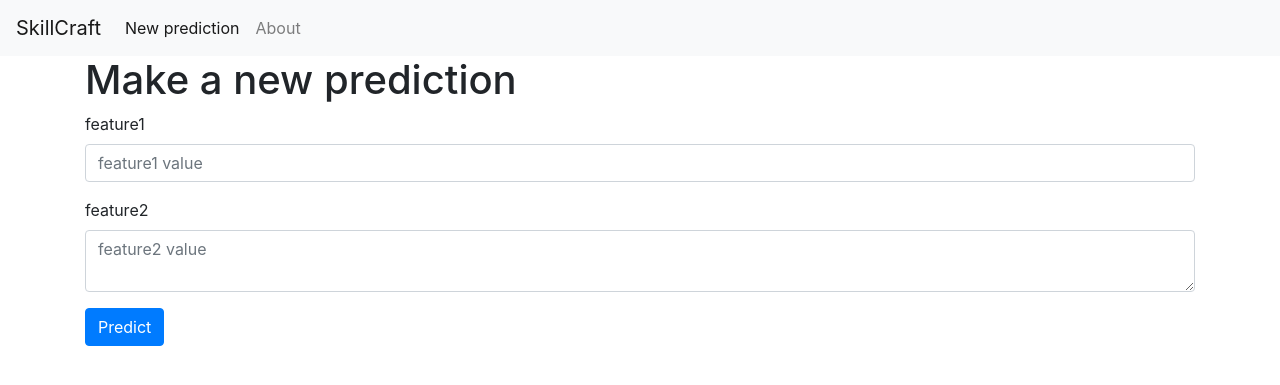
After one commit to TheFlizziard/skillcraft-predictions, a Flask app: page /prediction in a window 1280 px wide. The commit adds this page. Shown: the top 385 px of the page. Run offline with Flask 2, Linux system fonts and the light colour scheme; some libraries are stand-ins or nearby versions.

Commit message:
base of flask api for predictions

```diff
--- a/api/app.py
+++ b/api/app.py
@@ -1,10 +1,7 @@
-from flask import Flask, render_template
+from flask import Flask, render_template, request, flash, url_for, redirect
 
 app = Flask(__name__)
-
-@app.route('/')
-def index():
-    return render_template('index.html')
+app.config['SECRET_KEY'] = 'key'
 
 # To launch the hello world api, do in cmd:
 ## export FLASK_APP=api/app
@@ -12,3 +9,25 @@ def index():
 ## flask run
 ## CTRL+C to stop
 # Go to http://127.0.0.1:5000/
+
+@app.route('/')
+def index():
+    return render_template('index.html')
+
+
+@app.route('/prediction', methods=('GET', 'POST'))
+def prediction():
+    if request.method == 'POST':
+        feature1 = request.form['feature1']
+        feature2 = request.form['feature2']
+
+        if not feature1:
+            flash('feature1 is required !')
+        elif not feature2:
+            flash('feature2 is required !')
+        else:
+            print(f'Title : {feature1}')
+            print(f'Content : {feature2}')
+            return redirect(url_for('index'))
+
+    return render_template('prediction.html')
--- /dev/null
+++ b/api/templates/base.html
@@ -0,0 +1,43 @@
+<!doctype html>
+<html lang="en">
+  <head>
+    <!-- Required meta tags -->
+    <meta charset="utf-8">
+    <meta name="viewport" content="width=device-width, initial-scale=1, shrink-to-fit=no">
+
+    <!-- Bootstrap CSS -->
+    <link rel="stylesheet" href="https://stackpath.bootstrapcdn.com/bootstrap/4.3.1/css/bootstrap.min.css" integrity="sha384-ggOyR0iXCbMQv3Xipma34MD+dH/1fQ784/j6cY/iJTQUOhcWr7x9JvoRxT2MZw1T" crossorigin="anonymous">
+
+    <title>{% block title %} {% endblock %}</title>
+  </head>
+  <body>
+    <nav class="navbar navbar-expand-md navbar-light bg-light">
+        <a class="navbar-brand" href="{{ url_for('index')}}">SkillCraft</a>
+        <button class="navbar-toggler" type="button" data-toggle="collapse" data-target="#navbarNav" aria-controls="navbarNav" aria-expanded="false" aria-label="Toggle navigation">
+            <span class="navbar-toggler-icon"></span>
+        </button>
+        <div class="collapse navbar-collapse" id="navbarNav">
+            <ul class="navbar-nav">
+            <li class="nav-item active">
+                <a class="nav-link" href="{{url_for('prediction')}}">New prediction</a>
+            </li>
+            <li class="nav-item">
+                <a class="nav-link" href="#">About</a>
+            </li>
+            </ul>
+        </div>
+    </nav>
+    <div class="container">
+        {% for message in get_flashed_messages() %}
+        <div class="alert alert-danger">{{ message }}</div>
+        {% endfor %}
+        {% block content %} {% endblock %}
+    </div>
+
+    <!-- Optional JavaScript -->
+    <!-- jQuery first, then Popper.js, then Bootstrap JS -->
+    <script src="https://code.jquery.com/jquery-3.3.1.slim.min.js" integrity="sha384-q8i/X+965DzO0rT7abK41JStQIAqVgRVzpbzo5smXKp4YfRvH+8abtTE1Pi6jizo" crossorigin="anonymous"></script>
+    <script src="https://cdnjs.cloudflare.com/ajax/libs/popper.js/1.14.7/umd/popper.min.js" integrity="sha384-UO2eT0CpHqdSJQ6hJty5KVphtPhzWj9WO1clHTMGa3JDZwrnQq4sF86dIHNDz0W1" crossorigin="anonymous"></script>
+    <script src="https://stackpath.bootstrapcdn.com/bootstrap/4.3.1/js/bootstrap.min.js" integrity="sha384-JjSmVgyd0p3pXB1rRibZUAYoIIy6OrQ6VrjIEaFf/nJGzIxFDsf4x0xIM+B07jRM" crossorigin="anonymous"></script>
+  </body>
+</html>
--- /dev/null
+++ b/api/templates/prediction.html
@@ -0,0 +1,23 @@
+{% extends 'base.html' %}
+
+{% block content %}
+<h1>{% block title %} Make a new prediction {% endblock %}</h1>
+
+<form method="post">
+    <div class="form-group">
+        <label for="feature1">feature1</label>
+        <input type="text" name="feature1"
+               placeholder="feature1 value" class="form-control"
+               value="{{ request.form['feature1'] }}"></input>
+    </div>
+
+    <div class="form-group">
+        <label for="feature2">feature2</label>
+        <textarea name="feature2" placeholder="feature2 value"
+                  class="form-control">{{ request.form['feature2'] }}</textarea>
+    </div>
+    <div class="form-group">
+        <button type="submit" class="btn btn-primary">Predict</button>
+    </div>
+</form>
+{% endblock %}
```
Also changed, not shown: api/templates/index.html (+6 -20 lines).
